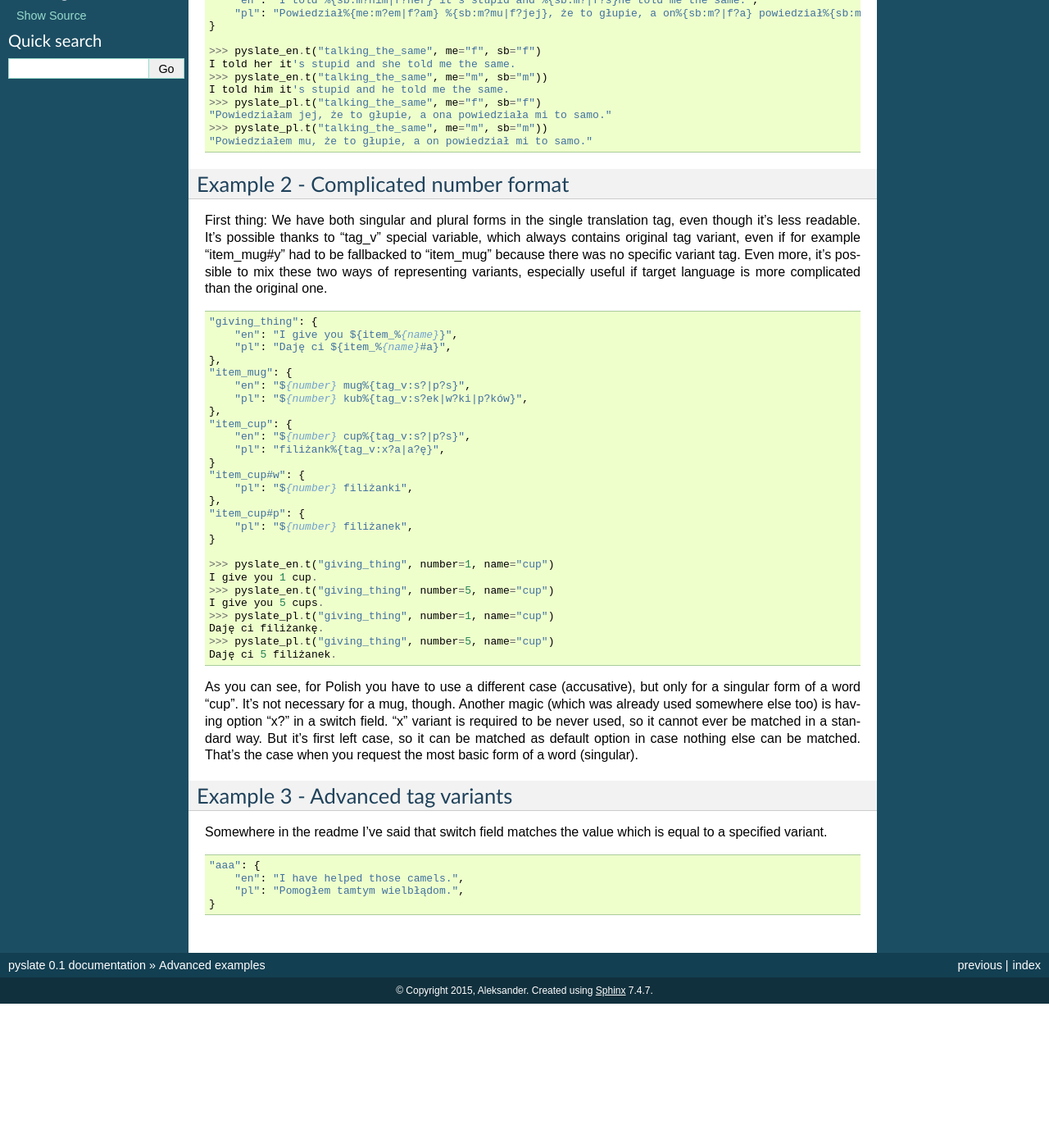
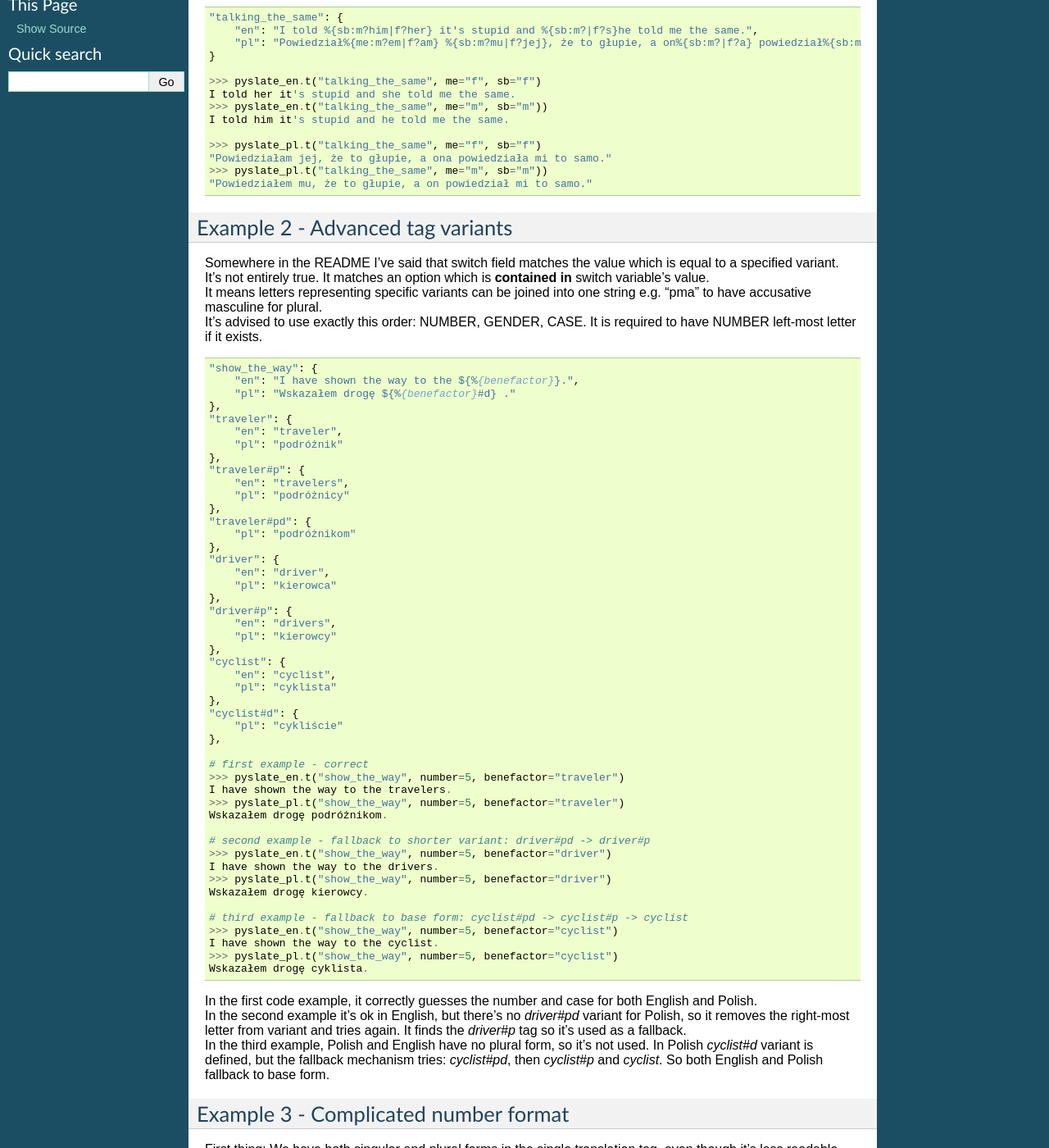
Before and after one commit to alchrabas/pyslate, a Sphinx documentation site: the page built from docs/advanced_examples.rst, in a window 1280 px wide and 1400 px high, scrolled down 256 px. Shown: the whole window at 82% size. Built offline with Sphinx 7.4.7, drawn with Linux system fonts in a browser that asks for light colours; before the commit the page ends 1480 px from its top, so only the background shows below that; some of the changed text lies outside the part shown.

Commit message:
updated documentation

```diff
--- a/docs/advanced_examples.rst
+++ b/docs/advanced_examples.rst
@@ -6,8 +6,9 @@
 code, tags in multiple languages and result.
 So it's not to present concrete functions of the library, but show general examples what things can be done using Pyslate.
 
-Advanced switch fields
-----------------------
+Example 1 - Advanced switch fields
+----------------------------------
+It's possible to use multiple variables to control switch fields.
 
 ::
 
@@ -20,17 +21,83 @@
     I told her it's stupid and she told me the same.
     >>> pyslate_en.t("talking_the_same", me="m", sb="m"))
     I told him it's stupid and he told me the same.
+
     >>> pyslate_pl.t("talking_the_same", me="f", sb="f")
     "Powiedziałam jej, że to głupie, a ona powiedziała mi to samo."
     >>> pyslate_pl.t("talking_the_same", me="m", sb="m"))
     "Powiedziałem mu, że to głupie, a on powiedział mi to samo."
 
-Example 2 - Complicated number format
+
+Example 2 - Advanced tag variants
+---------------------------------
+| Somewhere in the README I've said that switch field matches the value which is equal to a specified variant.
+| It's not entirely true. It matches an option which is **contained in** switch variable's value.
+| It means letters representing specific variants can be joined into one string e.g. "pma" to have accusative masculine for plural.
+| It's advised to use exactly this order: NUMBER, GENDER, CASE. It is required to have NUMBER left-most letter if it exists.
+
+::
+
+    "show_the_way": {
+        "en": "I have shown the way to the ${%{benefactor}}.",
+        "pl": "Wskazałem drogę ${%{benefactor}#d} ."
+    },
+    "traveler": {
+        "en": "traveler",
+        "pl": "podróżnik"
+    },
+    "traveler#p": {
+        "en": "travelers",
+        "pl": "podróżnicy"
+    },
+    "traveler#pd": {
+        "pl": "podróżnikom"
+    },
+    "driver": {
+        "en": "driver",
+        "pl": "kierowca"
+    },
+    "driver#p": {
+        "en": "drivers",
+        "pl": "kierowcy"
+    },
+    "cyclist": {
+        "en": "cyclist",
+        "pl": "cyklista"
+    },
+    "cyclist#d": {
+        "pl": "cykliście"
+    },
+
+    # first example - correct
+    >>> pyslate_en.t("show_the_way", number=5, benefactor="traveler")
+    I have shown the way to the travelers.
+    >>> pyslate_pl.t("show_the_way", number=5, benefactor="traveler")
+    Wskazałem drogę podróżnikom.
+
+    # second example - fallback to shorter variant: driver#pd -> driver#p
+    >>> pyslate_en.t("show_the_way", number=5, benefactor="driver")
+    I have shown the way to the drivers.
+    >>> pyslate_pl.t("show_the_way", number=5, benefactor="driver")
+    Wskazałem drogę kierowcy.
+
+    # third example - fallback to base form: cyclist#pd -> cyclist#p -> cyclist
+    >>> pyslate_en.t("show_the_way", number=5, benefactor="cyclist")
+    I have shown the way to the cyclist.
+    >>> pyslate_pl.t("show_the_way", number=5, benefactor="cyclist")
+    Wskazałem drogę cyklista.
+
+
+| In the first code example, it correctly guesses the number and case for both English and Polish.
+| In the second example it's ok in English, but there's no *driver#pd* variant for Polish, so it removes the right-most letter from variant and tries again. It finds the *driver#p* tag so it's used as a fallback.
+| In the third example, Polish and English have no plural form, so it's not used. In Polish *cyclist#d* variant is defined, but the fallback mechanism tries: *cyclist#pd*, then *cyclist#p* and *cyclist*. So both English and Polish fallback to base form.
+
+
+Example 3 - Complicated number format
 -------------------------------------
-First thing: We have both singular and plural forms in the single translation tag, even though it's less readable.
-It's possible thanks to "tag_v" special variable, which always contains original tag variant, even if for example
-"item_mug#y" had to be fallbacked to "item_mug" because there was no specific variant tag.
-Even more, it's possible to mix these two ways of representing variants, especially useful if target language is more complicated than the original one.
+| First thing: We have both singular and plural forms in the single translation tag, even though it's less readable.
+| It's possible thanks to "tag_v" special variable, which always contains original tag variant, even if for example
+| "item_mug#y" had to be fallbacked to "item_mug" because there was no specific variant tag.
+| Even more, it's possible to mix these two ways of representing variants, especially useful if target language is more complicated than the original one.
 
 ::
 
@@ -62,19 +129,9 @@
     >>> pyslate_pl.t("giving_thing", number=5, name="cup")
     Daję ci 5 filiżanek.
 
-As you can see, for Polish you have to use a different case (accusative), but only for a singular form of a word "cup".
-It's not necessary for a mug, though.
-Another magic (which was already used somewhere else too) is having option "x?" in a switch field.
-"x" variant is required to be never used, so it cannot ever be matched in a standard way. But it's first left case, so it can be matched as default option
-in case nothing else can be matched. That's the case when you request the most basic form of a word (singular).
-
-Example 3 - Advanced tag variants
----------------------------------
-Somewhere in the readme I've said that switch field matches the value which is equal to a specified variant.
-
-::
-
-    "aaa": {
-        "en": "I have helped those camels.",
-        "pl": "Pomogłem tamtym wielbłądom.",
-    }
+| As you can see, for Polish you have to use a different case (accusative), but only for a singular form of a word "filiżanka" ("cup").
+| It's not necessary for a word "kubek" ("mug"), though.
+| tag value "filiżank%{tag_v:x?a|a?ę}" contains
+| Another trick (which was already used somewhere else too) is having option "x?" in a switch field.
+| "x" variant is required to be never used, so it can never be matched with value of variable. But it's first left, so it is matched as default option when nothing else can be matched.
+| That's the case when you request the most basic form of a word (singular nominative form).
```
Also changed, not shown: README.md (+15 -13 lines), docs/user-guide.rst (+7 -4 lines), 1 other file.
